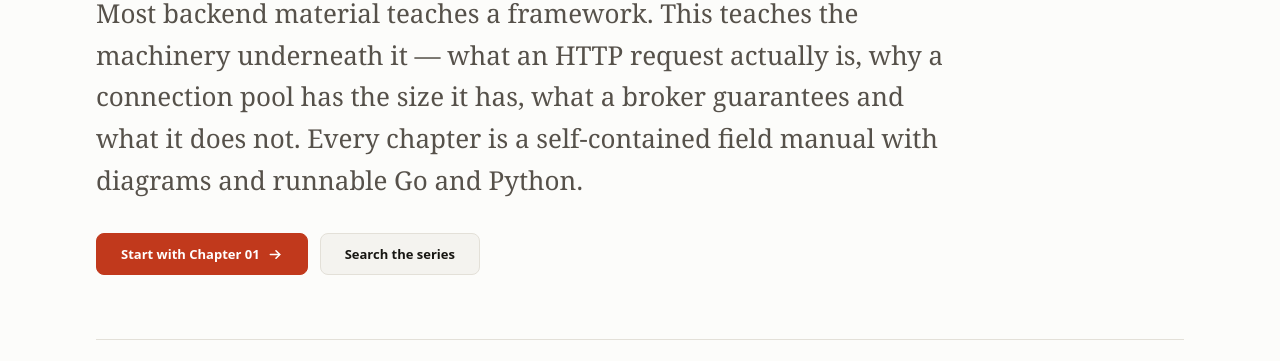
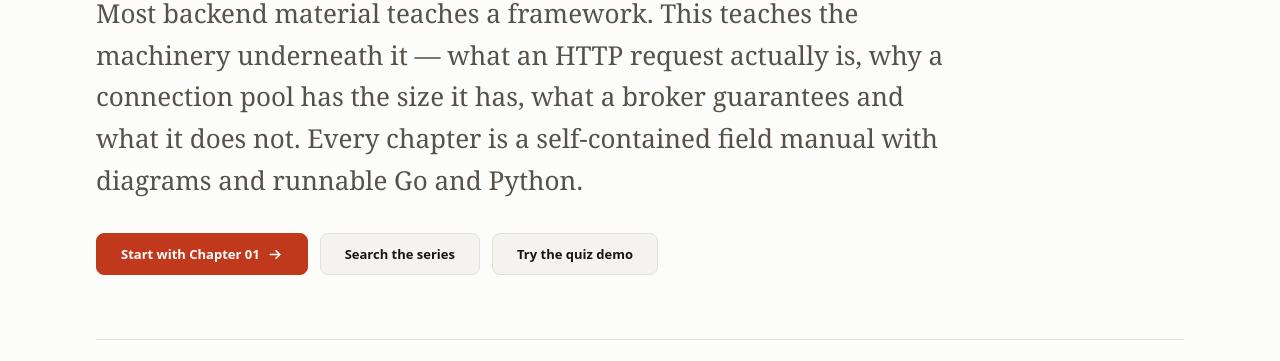
Before and after one commit to DsThakurRawat/Backend-from-first-Principle, an Astro site: page / in a window 1280 px wide. Shown: the part 394-755 px from the top of the page. Built offline with nearby package versions, Linux system fonts and the light colour scheme; Astro itself is replaced by a stand-in of ours; some packages are replaced by stand-ins of ours.

Commit message:
Link to quiz demo from home hero

```diff
--- a/src/pages/index.astro
+++ b/src/pages/index.astro
@@ -43,6 +43,7 @@ const grouped = PARTS.map((p) => ({
           <svg viewBox="0 0 16 16" fill="none" stroke="currentColor" stroke-width="1.7" stroke-linecap="round" stroke-linejoin="round" aria-hidden="true"><line x1="2.5" y1="8" x2="12.5" y2="8" /><polyline points="8.5,4 12.5,8 8.5,12" /></svg>
         </a>
         <button class="btn-ghost" type="button" data-search-open>Search the series</button>
+        <a class="btn-ghost" href="/quiz/">Try the quiz demo</a>
       </div>
 
       <dl class="facts">
```
